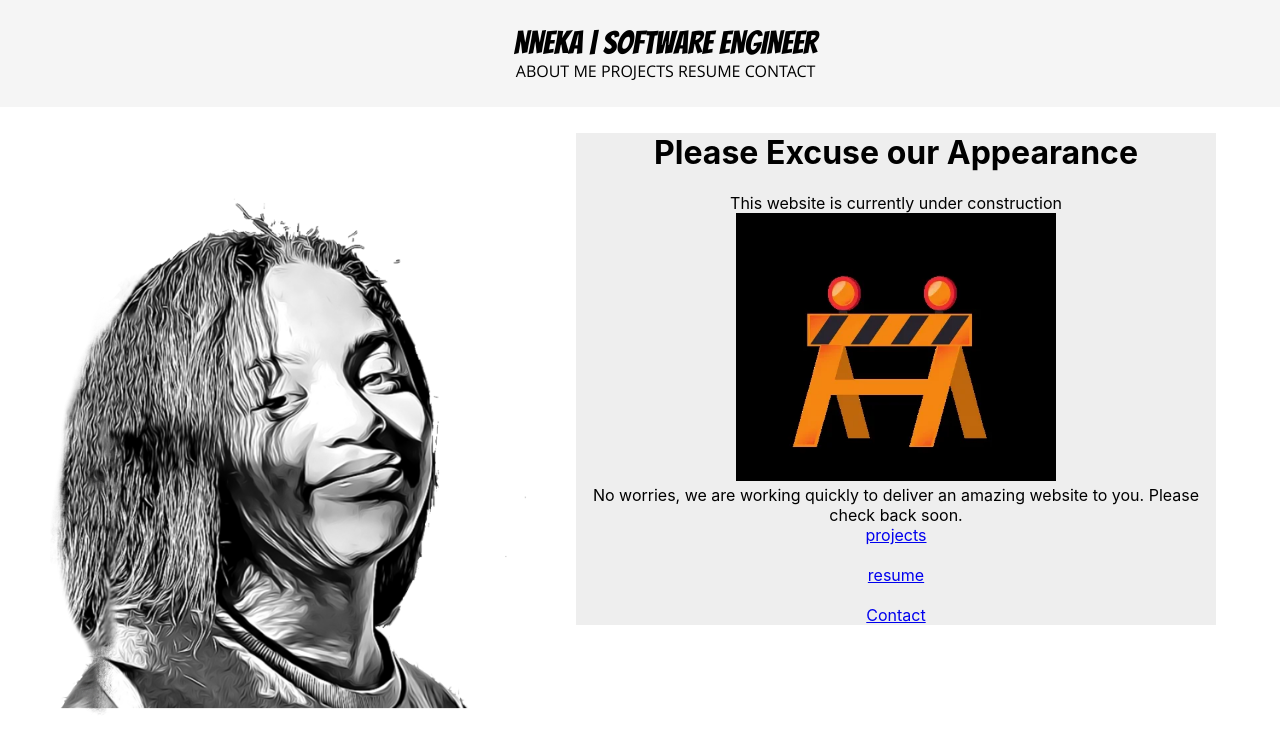
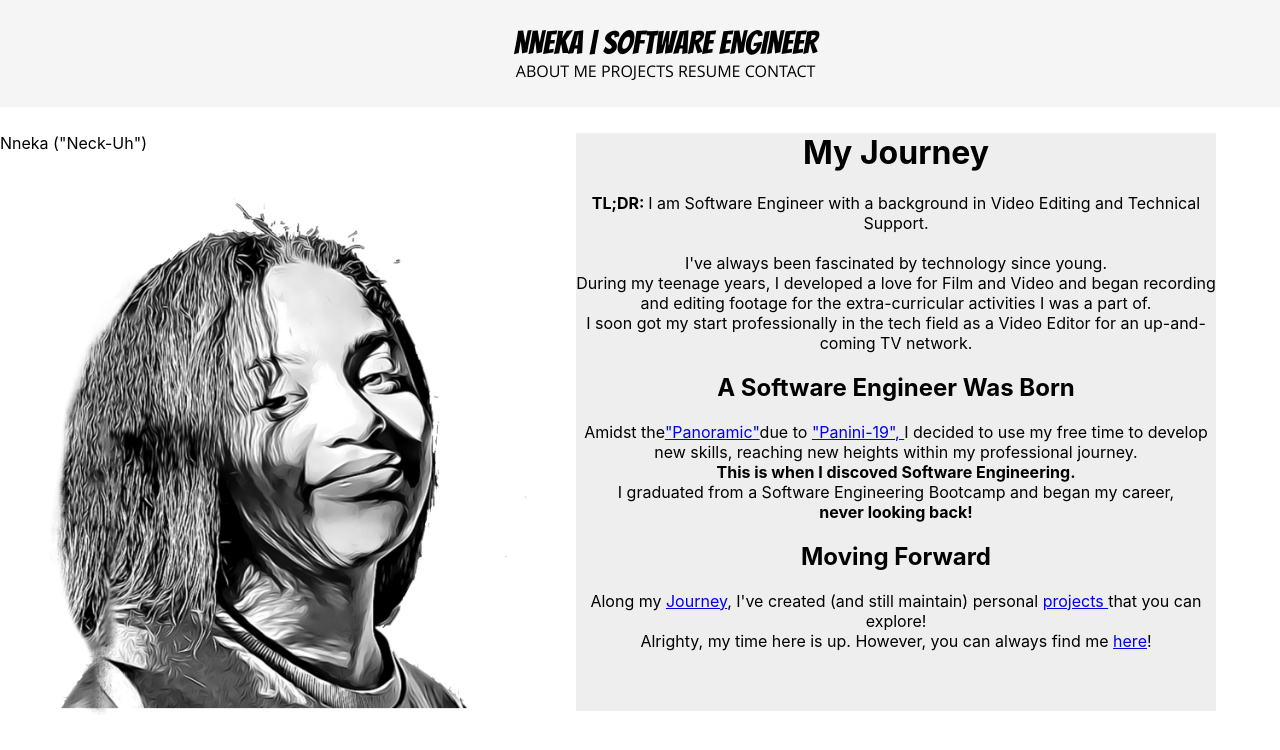
Before and after one commit to nnekauf/portfolio, a React (Create React App) app: page / in a window 1280 px wide. Shown: the top 750 px of the page. Built offline with nearby package versions, Linux system fonts and the light colour scheme.

Commit message:
adds text outlining who I am about and my journey in tech

```diff
--- a/src/components/AboutMe.js
+++ b/src/components/AboutMe.js
@@ -15,25 +15,49 @@ const AboutMe = () => {
                     zIndex: "1"}}>
                 </img>
             </div>
-
+            <div id="aboutName" style={{zIndex: "2", textAlign: "left", position: "absolute",
+                textAlign: "center" }}> Nneka ("Neck-Uh")</div>
 
             <div id= "aboutText"
             style={{zIndex: "2", left: "45%", position: "relative",
                 backgroundColor: "#eeeeee", maxWidth: "50%", maxHeight: "auto", textAlign: "center" }}>
-                <h1 > Please Excuse our Appearance</h1>
-                <div>This website is currently under construction</div>
-                <img id="construction" src={construction} alt= "Under Construction GIF"></img>
-                <div>No worries, we are working quickly to deliver an amazing website to you.
-                    Please check back soon.
+                <h1 > My Journey</h1>
+                <div><b>TL;DR: </b> I am Software Engineer with a background in Video Editing and Technical Support. </div>
+                    <br/>
+                <div>I've always been fascinated by technology since young.
+                    <br/>
+                    During my teenage years, I developed a love for Film and Video and began
+                    recording and editing footage for the extra-curricular activities I was a part of.
+                    <br/>
+                    I soon got my start professionally in the tech field as a Video Editor for an up-and-coming TV network.
+                    <br/>
                 </div>
+                <h2>A Software Engineer Was Born</h2>
+                <div>
+                    Amidst the
+                    <a href = "https://www.nytimes.com/2021/03/19/style/pandemic-nicknames.html">"Panoramic"</a>
+                    due to <a href = "https://medium.com/the-interlude/so-were-in-a-panini-now-12ce989fae16">"Panini-19", </a>
+                    I decided to use my free time to develop new skills, reaching new heights within my professional journey.
+                    <br/>
+                    <b>This is when I discoved Software Engineering.</b>
+                    <br/>
+                    I graduated from a Software Engineering Bootcamp and began my career,
+                    <br/>
+                    <b>never looking back!</b>
+                </div>
+                <h2>Moving Forward</h2>
+                <div>
+                    Along my <Link className = "homeButton"  to="/resume">Journey</Link>,
+                    I've created (and still maintain) personal <Link className = "homeButton"  to="/projects">projects </Link>
+                    that you can explore!
+                    <br/>
+                    Alrighty, my time here is up. However, you can always find me <Link className = "homeButton"  to="/contact">here</Link>!
 
-                <>
-                <Link className = "homeButton"  to="/projects">projects</Link>
                 <br/> <br/>
-                <Link className = "homeButton"  to="/resume">resume</Link>
+
                 <br/> <br/>
-                <Link className = "homeButton"  to="/contact">Contact</Link>
-                </>
+
+                </div>
             </div>
 
 
```
